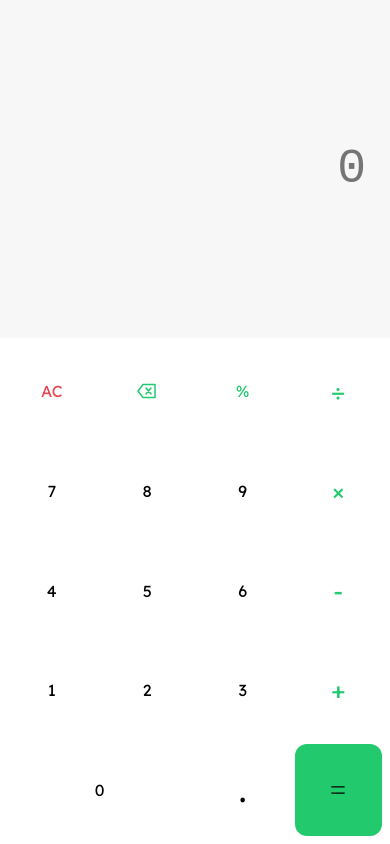
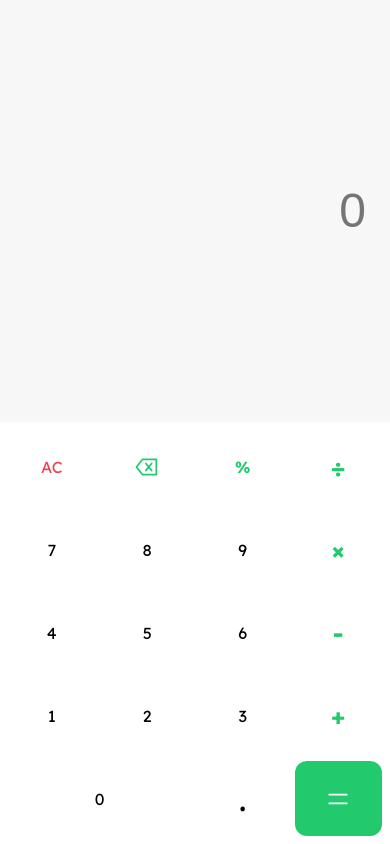
Before and after one commit to maqboolwebdev-stack/Calculator, a plain HTML site: page index.html in a window 390 px wide. Drawn offline with Linux system fonts and the light colour scheme.

Commit message:
refactor: move equal svg html to separate file
and adjust minor style for mobile

```diff
--- a/index.html
+++ b/index.html
@@ -64,21 +64,7 @@
           <button type="button" class="digits wide">0</button>
           <button type="button" class="digits decimal" aria-label="Decimal point">.</button>
           <button type="button" class="equal" aria-label="Equals">
-            <svg
-              xmlns="http://www.w3.org/2000/svg"
-              aria-hidden="true"
-              fill="none"
-              viewBox="0 0 24 24"
-              stroke-width="1.5"
-              stroke="currentColor"
-              class="size-6"
-            >
-              <path
-                stroke-linecap="round"
-                stroke-linejoin="round"
-                d="M4.499 8.248h15m-15 7.501h15"
-              />
-            </svg>
+            <img src="equal.svg" alt="" aria-hidden="true" />
           </button>
         </div>
       </div>
--- a/style.css
+++ b/style.css
@@ -93,7 +93,8 @@ button:focus-visible {
   outline: none;
   font-size: 3.25rem;
   background-color: #f7f7f7;
-  font-family: 'Courier New', Courier, monospace;
+  /* font-family: 'Courier New', Courier, monospace; */
+  font-family: Arial, Helvetica, sans-serif;
   text-align: right;
   caret-color: rgba(51, 255, 0, 0.825);
 }
@@ -156,10 +157,10 @@ button.is-clicked {
   color: #e74851;
 }
 
-.equal svg {
+.equal img {
   height: 1.25rem;
   width: 1.25rem;
-  margin: 0px auto;
+  margin: 0 auto;
 }
 
 .decimal {
@@ -191,7 +192,7 @@ button.is-clicked {
   }
 
   .display {
-    flex: 0 0 40%;
+    flex: 0 0 50%;
     min-height: 0;
     padding: 1rem 1.5rem;
     overflow: hidden;
@@ -212,7 +213,7 @@ button.is-clicked {
 
   .buttons-container {
     display: flex;
-    flex: 0 0 60%;
+    flex: 0 0 50%;
     flex-direction: column;
     min-height: 0;
     padding: 0.5rem;
@@ -228,7 +229,18 @@ button.is-clicked {
     height: auto;
     min-width: 0;
     border-radius: 0.75rem;
-    font-size: 1.5rem;
+    font-size: 1.75rem;
     touch-action: manipulation;
   }
+
+  .operator,
+  .percentage {
+    font-weight: 700;
+  }
+
+  .backspace img,
+  .equal img {
+    width: 1.75rem;
+    height: 1.75rem;
+  }
 }
```
Also changed, not shown: equal.svg (added).
